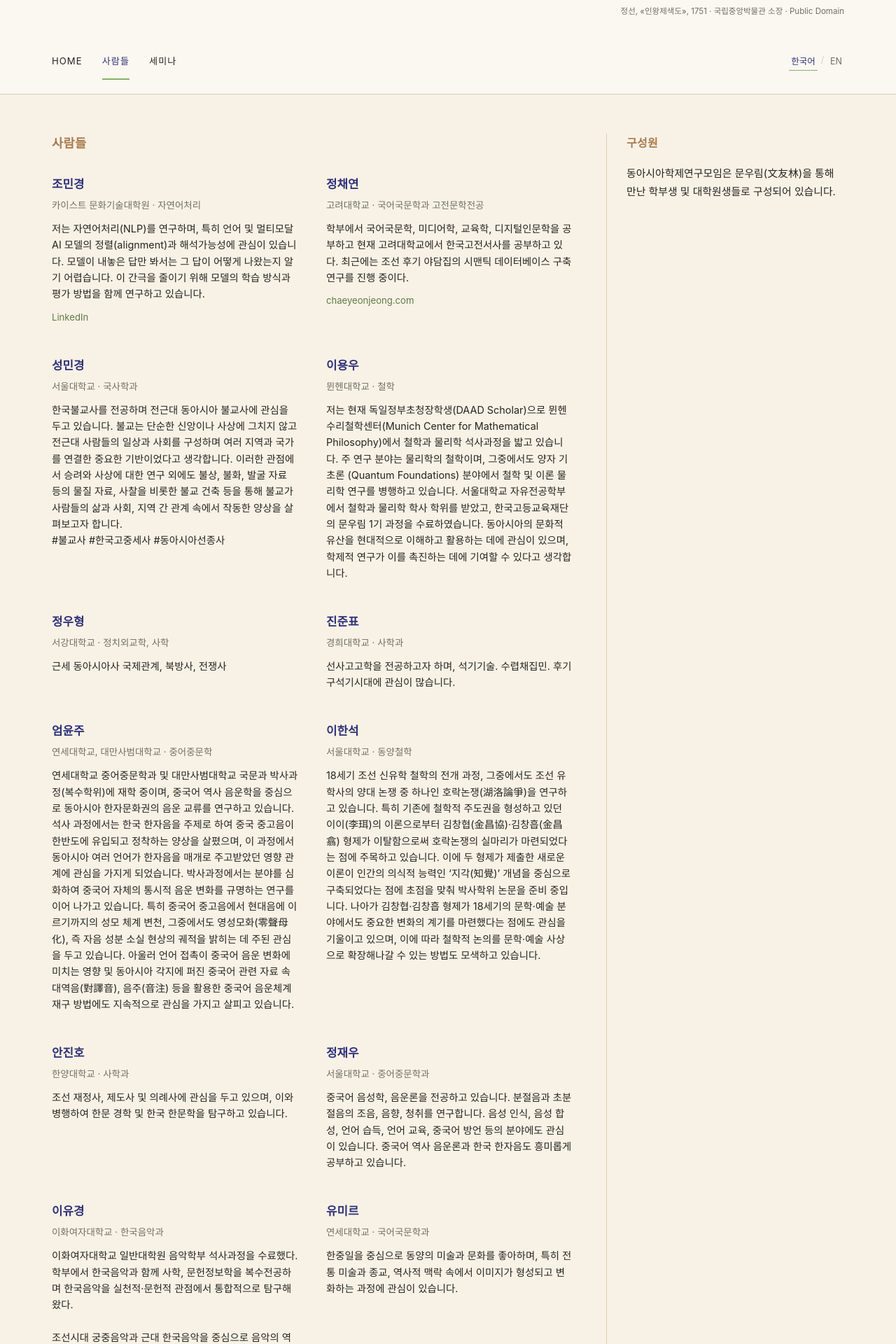
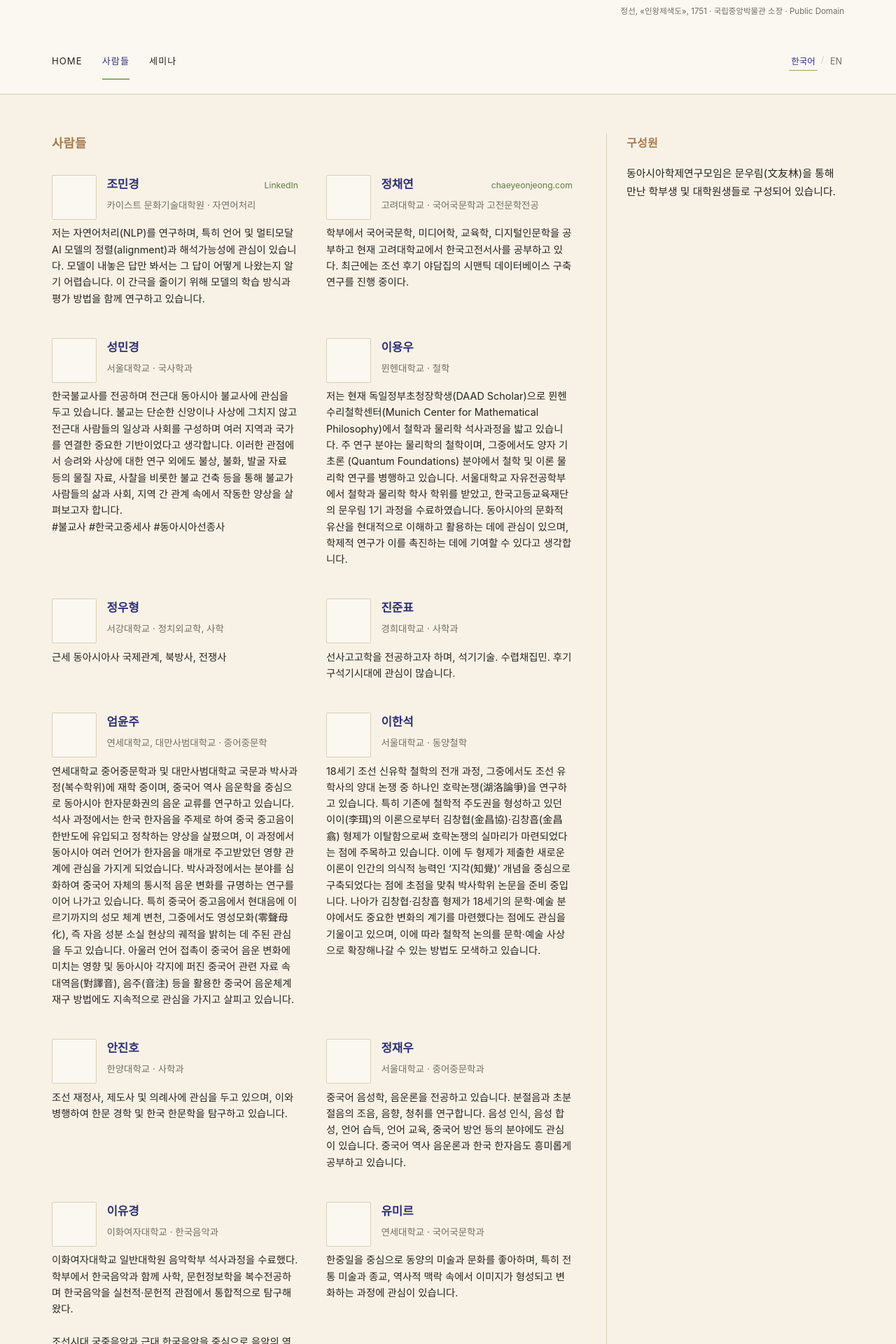
Before and after one commit to eastasia-interdisciplinary/eastasia-interdisciplinary.github.io, a Jekyll site: the page built from people.html, in a window 1280 px wide. Shown: the part 362-2282 px from the top of the page at 70% size. Built offline with Jekyll 4.4.1, drawn with Linux system fonts in a browser that asks for light colours; some web fonts are replaced; some of the changed text lies outside the part shown.

Commit message:
Move personal links beside the name, add a photo slot
The personal link sits flush right on the name's line rather than
trailing the bio, so the card header carries the identity — name,
link, affiliation — and the bio below it is uninterrupted prose.

Cards also get a photo frame, empty for now. Photos map from
_data/people_photos.yml rather than people.yml because the importer
rewrites the latter wholesale on every re-import and would drop
anything hand-curated. All 21 names are pre-listed there, commented
out, so filling them in later is uncommenting rather than authoring.

Co-Authored-By: Claude Opus 5 (1M context) <noreply@anthropic.com>

```diff
--- a/assets/css/style.css
+++ b/assets/css/style.css
@@ -358,14 +358,50 @@ article.post .back-link {
 
 .people-grid .grid-card p { line-height: 1.62; }
 
+/* photo, then name + affiliation beside it */
+.person-head {
+  display: flex;
+  align-items: flex-start;
+  gap: 0.9rem;
+}
+
+.person-photo { flex: 0 0 64px; width: 64px; height: 64px; }
+.person-photo img {
+  width: 100%;
+  height: 100%;
+  object-fit: cover;
+  border-radius: 2px;
+}
+/* empty frame until real photos are collected and committed */
+.person-photo-empty {
+  display: block;
+  width: 100%;
+  height: 100%;
+  background: var(--paper);
+  border: 1px solid var(--rule);
+  border-radius: 2px;
+}
+
+.person-id { flex: 1 1 auto; min-width: 0; }
+
+/* name on the left, personal link flush right on the same line */
+.people-grid h3 {
+  display: flex;
+  align-items: baseline;
+  justify-content: space-between;
+  gap: 0.6rem;
+}
 /* the name itself is the mailto link, so keep it looking like a heading */
-.people-grid h3 a { color: inherit; }
+.person-name a { color: inherit; }
 
-.person-contact {
-  font-size: 0.82rem !important;
-  margin-top: 0.7rem !important;
+.person-link {
+  flex: 0 0 auto;
+  font-family: var(--font-sans);
+  font-size: 0.76rem;
+  font-weight: 400;
+  color: var(--green-dark);
+  white-space: nowrap;
 }
-.person-contact a { color: var(--green-dark); }
 
 /* cycle (대주제) the session belonged to */
 .cycle-tag {
--- a/people.html
+++ b/people.html
@@ -8,21 +8,35 @@ permalink: /people/
 
   <div class="card-grid people-grid">
     {% for person in site.data.people %}
+      {% assign photo = site.data.people_photos[person.name] %}
       <div class="grid-card person">
+        <div class="person-head">
+          <div class="person-photo">
+            {% if photo %}
+              <img src="{{ '/assets/images/people/' | append: photo | relative_url }}" alt="{{ person.name }}">
+            {% else %}
+              <span class="person-photo-empty" aria-hidden="true"></span>
+            {% endif %}
+          </div>
+          <div class="person-id">
             <h3>
+              <span class="person-name">
                 {%- if person.email -%}<a href="mailto:{{ person.email }}" title="{{ person.email }}">{%- endif -%}
                 <span class="i18n-ko">{{ person.name }}</span><span class="i18n-en">{{ person.name_en | default: person.name }}</span>
                 {%- if person.email -%}</a>{%- endif -%}
+              </span>
+              {% if person.link %}
+                <a class="person-link" href="{{ person.link }}">{{ person.link_label | default: person.link }}</a>
+              {% endif %}
             </h3>
             <div class="post-meta">
               <span class="i18n-ko">{{ person.affiliation }}{% if person.field %} · {{ person.field }}{% endif %}</span>
               <span class="i18n-en">{{ person.affiliation_en | default: person.affiliation }}{% if person.field_en or person.field %} · {{ person.field_en | default: person.field }}{% endif %}</span>
             </div>
+          </div>
+        </div>
         <p class="i18n-ko">{{ person.bio | newline_to_br }}</p>
         <p class="i18n-en">{{ person.bio_en | default: person.bio | newline_to_br }}</p>
-        {% if person.link %}
-          <p class="person-contact"><a href="{{ person.link }}">{{ person.link_label | default: person.link }}</a></p>
-        {% endif %}
       </div>
     {% endfor %}
   </div>
```
Also changed, not shown: _data/people_photos.yml (added, +36 -0 lines), README.md, 1 other file. Lines whose indentation alone changed are shown as unchanged.
